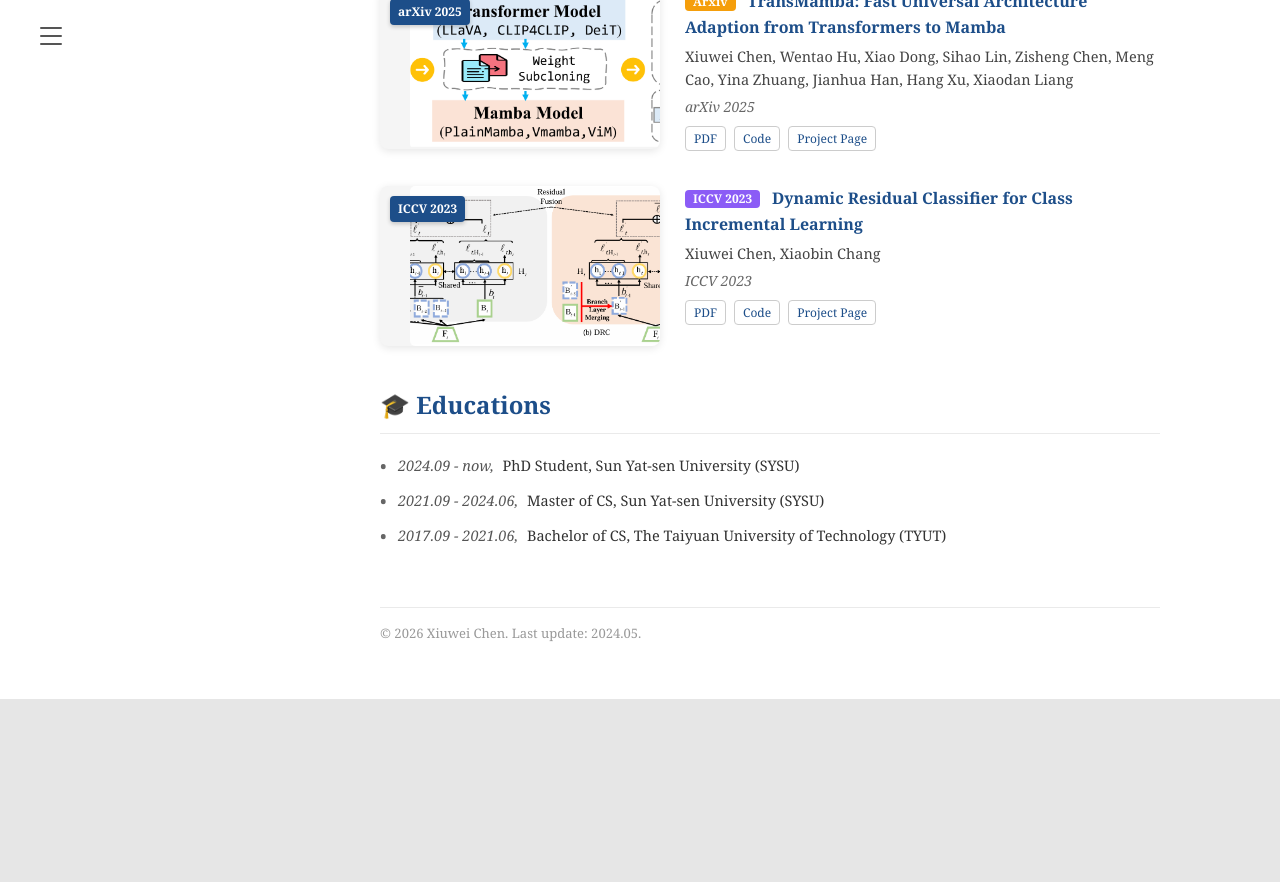
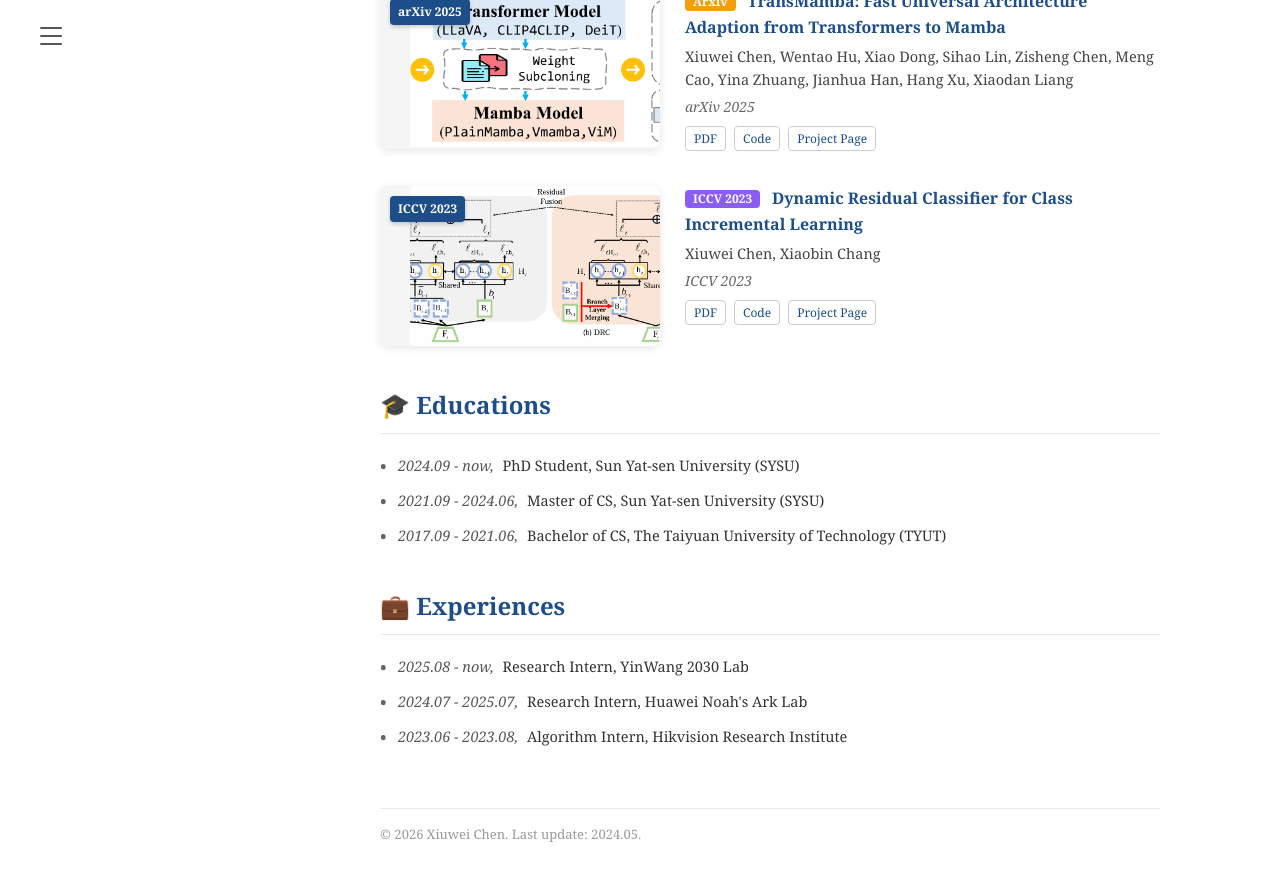
Before and after one commit to chen-xw/chen-xw.github.io, a Jekyll site: the page built from index.markdown, in a window 1280 px wide and 900 px high, scrolled down 2444 px. Shown: the top 882 px of the window. Built offline with Jekyll 4.4.1, drawn with Linux system fonts in a browser that asks for light colours; comment, search, counter and statistics services are not loaded; before the commit the page ends 3143 px from its top, so only the background shows below that.

Commit message:
Update index.markdown

```diff
--- a/index.markdown
+++ b/index.markdown
@@ -382,6 +382,12 @@ permalink: /
             <li><span class="date-text">2017.09 - 2021.06,</span>  Bachelor of CS, The Taiyuan University of Technology (TYUT) </li>
         </ul>
 
+        <div class="section-title">💼  Experiences</div> <ul class="custom-list">
+            <li><span class="date-text">2025.08 - now,</span>  Research Intern, YinWang 2030 Lab</li>
+            <li><span class="date-text">2024.07 - 2025.07,</span>  Research Intern, Huawei Noah's Ark Lab </li>
+            <li><span class="date-text">2023.06 - 2023.08,</span>  Algorithm Intern, Hikvision Research Institute </li>
+        </ul>
+
 
         <p align="center" style="font-size: 13px; color: #999; margin-top: 60px; border-top: 1px solid #eaeaea; padding-top: 15px;">
             &copy; 2026 Xiuwei Chen. Last update: 2024.05.
```
